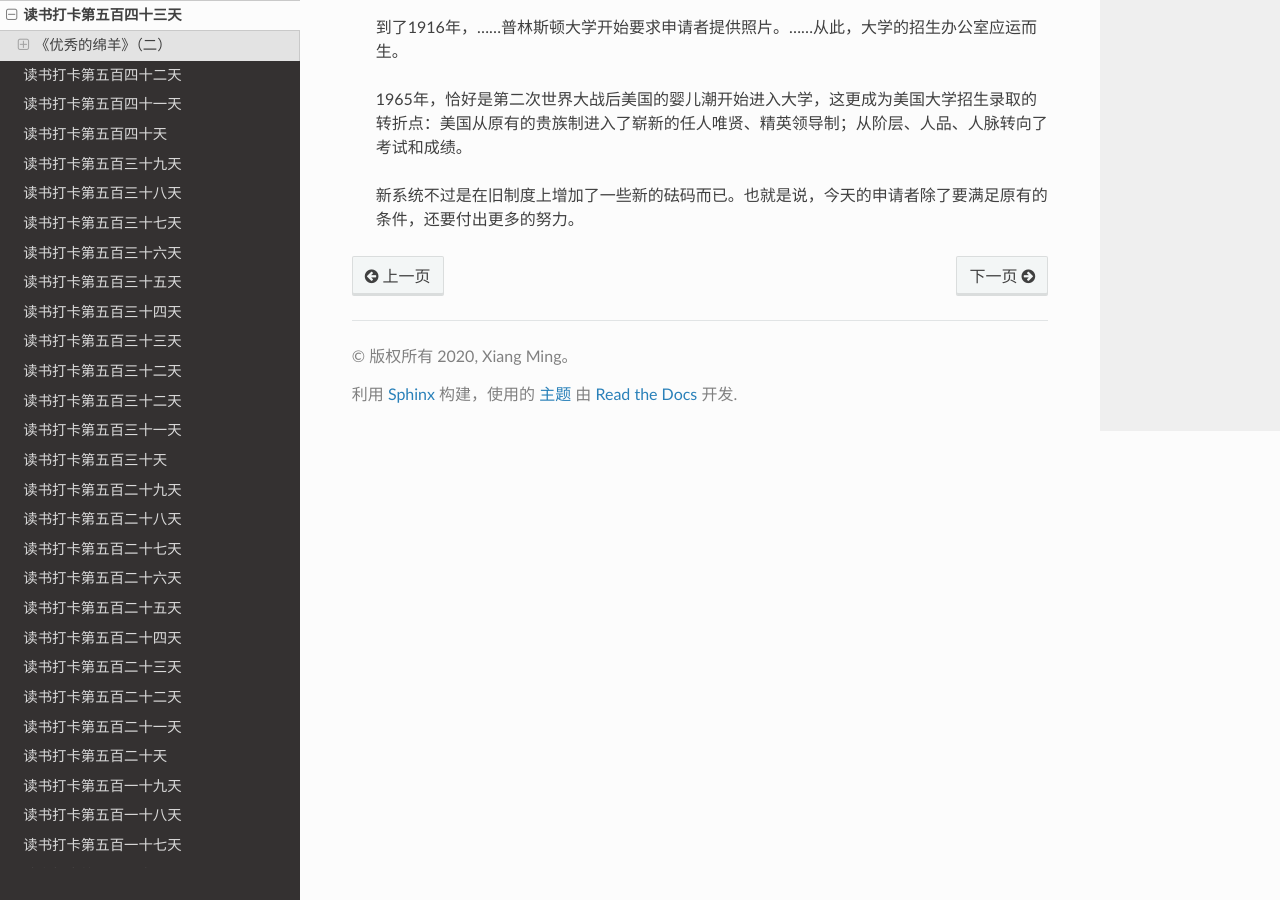
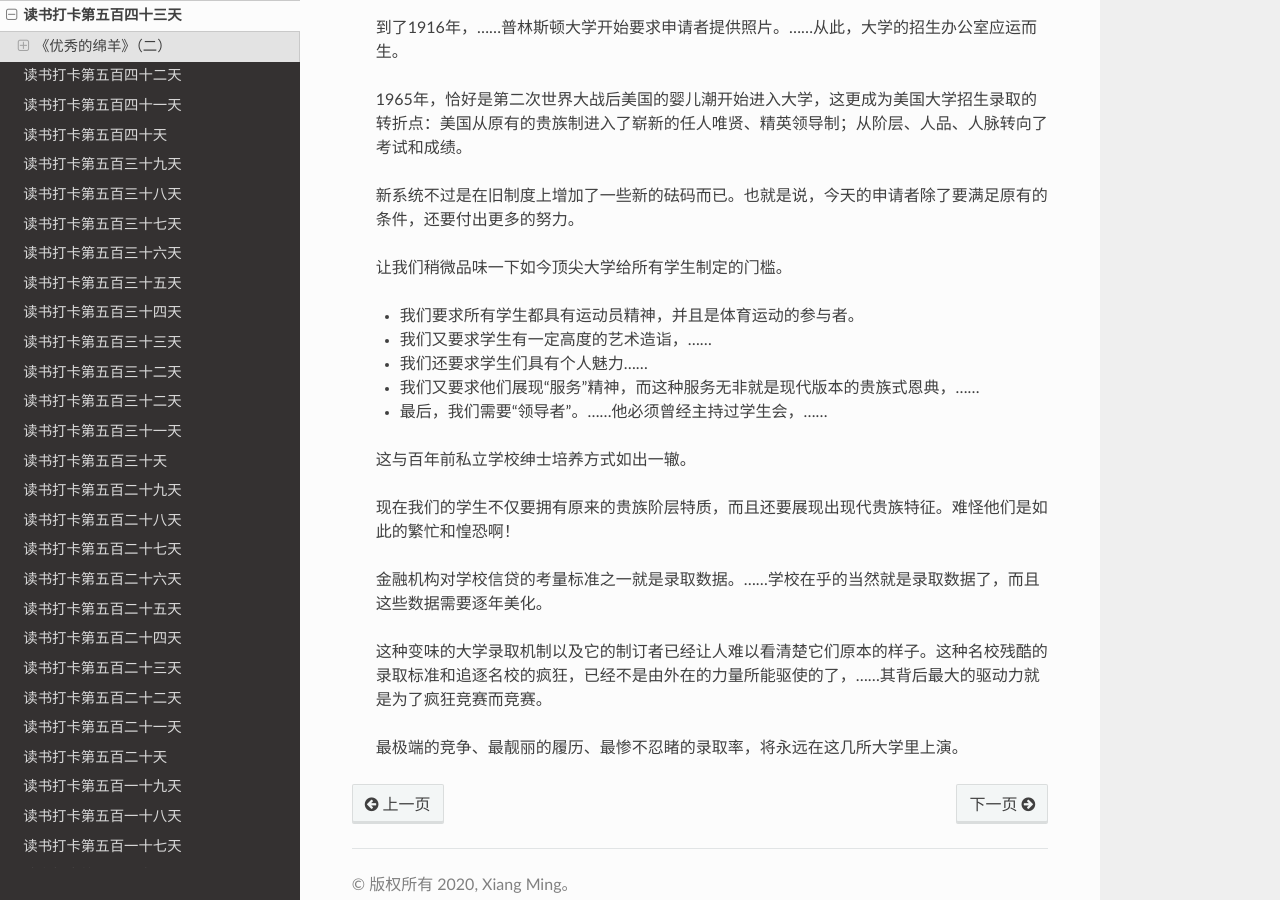
Before and after one commit to xiangming1975/reading, a Sphinx documentation site: the page built from source/2022-02-18.md, in a window 1280 px wide and 900 px high, scrolled down 552 px. Built offline with Sphinx 7.4.7 and the Read the Docs theme 2.0.0, drawn with Linux system fonts in a browser that asks for light colours.

```diff
--- a/source/2022-02-18.md
+++ b/source/2022-02-18.md
@@ -15,4 +15,19 @@
 
 > 新系统不过是在旧制度上增加了一些新的砝码而已。也就是说，今天的申请者除了要满足原有的条件，还要付出更多的努力。
 
->
+> 让我们稍微品味一下如今顶尖大学给所有学生制定的门槛。
+> * 我们要求所有学生都具有运动员精神，并且是体育运动的参与者。
+> * 我们又要求学生有一定高度的艺术造诣，……
+> * 我们还要求学生们具有个人魅力……
+> * 我们又要求他们展现“服务”精神，而这种服务无非就是现代版本的贵族式恩典，……
+> * 最后，我们需要“领导者”。……他必须曾经主持过学生会，……
+
+> 这与百年前私立学校绅士培养方式如出一辙。
+
+> 现在我们的学生不仅要拥有原来的贵族阶层特质，而且还要展现出现代贵族特征。难怪他们是如此的繁忙和惶恐啊！
+
+> 金融机构对学校信贷的考量标准之一就是录取数据。……学校在乎的当然就是录取数据了，而且这些数据需要逐年美化。
+
+> 这种变味的大学录取机制以及它的制订者已经让人难以看清楚它们原本的样子。这种名校残酷的录取标准和追逐名校的疯狂，已经不是由外在的力量所能驱使的了，……其背后最大的驱动力就是为了疯狂竞赛而竞赛。
+
+> 最极端的竞争、最靓丽的履历、最惨不忍睹的录取率，将永远在这几所大学里上演。
```
Also changed, not shown: source/2022-02-19.md (added, +16 -0 lines).
